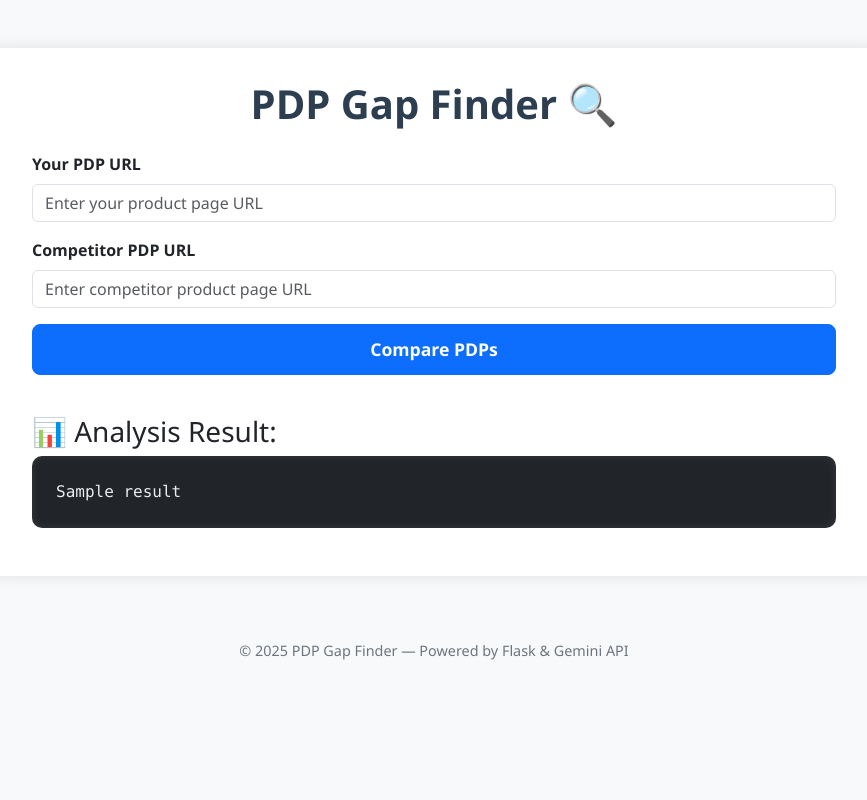
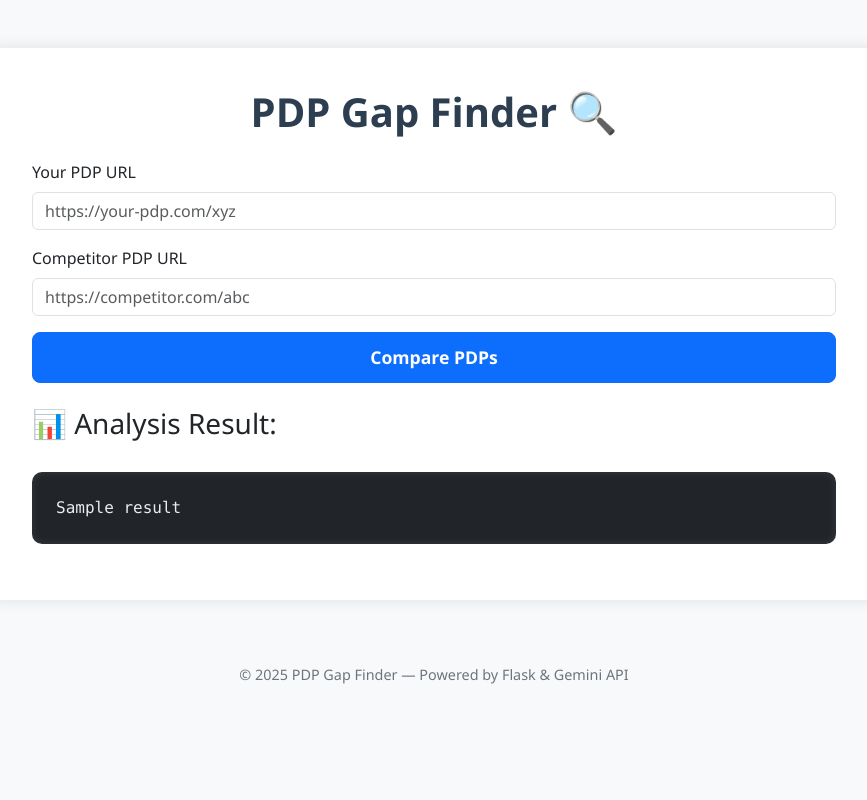
Before and after one commit to FahadBinAbdullah7/pdp-gap-finder-backend, a Flask app: template templates/index.html in a window 1280 px wide. Shown: the whole page, without its empty margins (206-1073 px from the left). Run offline with Flask 3, Linux system fonts and the light colour scheme; the template is opened without the code that fills it: most values are stand-ins (such as "Sample title", 1, 10 or a date in 2020).

Commit message:
Update index.html

```diff
--- a/templates/index.html
+++ b/templates/index.html
@@ -5,32 +5,31 @@
   <meta name="viewport" content="width=device-width, initial-scale=1" />
   <title>PDP Gap Finder</title>
 
-  <!-- Bootstrap 5 CSS CDN -->
+  <!-- Bootstrap 5 CSS -->
   <link href="https://cdn.jsdelivr.net/npm/bootstrap@5.3.0/dist/css/bootstrap.min.css" rel="stylesheet" />
 
   <style>
     body {
       background: #f8f9fa;
       padding-top: 3rem;
-      min-height: 100vh;
       font-family: 'Segoe UI', Tahoma, Geneva, Verdana, sans-serif;
     }
+
     .container {
       max-width: 900px;
       background: #fff;
-      padding: 2rem 3rem;
+      padding: 2.5rem 3rem;
       border-radius: 12px;
       box-shadow: 0 0 15px rgba(0,0,0,0.1);
     }
+
     h1 {
       font-weight: 700;
       margin-bottom: 1.5rem;
       color: #2c3e50;
       text-align: center;
     }
-    label {
-      font-weight: 600;
-    }
+
     .btn-primary {
       width: 100%;
       padding: 0.7rem;
@@ -38,6 +37,15 @@
       font-weight: 600;
       border-radius: 8px;
     }
+
+    .loading {
+      display: none;
+      margin-top: 15px;
+      text-align: center;
+      color: #0d6efd;
+      font-weight: 600;
+    }
+
     pre {
       background-color: #212529;
       color: #e9ecef;
@@ -49,10 +57,9 @@
       font-size: 1rem;
       line-height: 1.5;
       box-shadow: inset 0 0 8px rgba(255,255,255,0.1);
+      margin-top: 2rem;
     }
-    .result-section {
-      margin-top: 2.5rem;
-    }
+
     footer {
       margin-top: 4rem;
       text-align: center;
@@ -67,15 +74,19 @@
     <form method="POST" id="pdpForm" novalidate>
       <div class="mb-3">
         <label for="your_url" class="form-label">Your PDP URL</label>
-        <input type="url" class="form-control" id="your_url" name="your_url" placeholder="Enter your product page URL" required>
-        <div class="invalid-feedback">Please provide a valid URL.</div>
+        <input type="url" class="form-control" id="your_url" name="your_url" required placeholder="https://your-pdp.com/xyz" />
+        <div class="invalid-feedback">Please enter your PDP URL.</div>
       </div>
       <div class="mb-3">
         <label for="comp_url" class="form-label">Competitor PDP URL</label>
-        <input type="url" class="form-control" id="comp_url" name="comp_url" placeholder="Enter competitor product page URL" required>
-        <div class="invalid-feedback">Please provide a valid URL.</div>
+        <input type="url" class="form-control" id="comp_url" name="comp_url" required placeholder="https://competitor.com/abc" />
+        <div class="invalid-feedback">Please enter the competitor's PDP URL.</div>
       </div>
-      <button type="submit" class="btn btn-primary">Compare PDPs</button>
+      <button type="submit" id="submitBtn" class="btn btn-primary">Compare PDPs</button>
+      <div class="loading" id="loadingSpinner">
+        <div class="spinner-border text-primary me-2" role="status"></div>
+        Analyzing PDPs, please wait...
+      </div>
     </form>
 
     {% if result %}
@@ -90,21 +101,26 @@
     &copy; 2025 PDP Gap Finder — Powered by Flask & Gemini API
   </footer>
 
-  <!-- Bootstrap 5 JS Bundle with Popper -->
+  <!-- Bootstrap 5 JS Bundle -->
   <script src="https://cdn.jsdelivr.net/npm/bootstrap@5.3.0/dist/js/bootstrap.bundle.min.js"></script>
 
   <script>
-    // Bootstrap form validation
+    // Bootstrap validation + spinner toggle
     (() => {
-      'use strict';
-      const form = document.querySelector('#pdpForm');
-      form.addEventListener('submit', e => {
+      const form = document.getElementById('pdpForm');
+      const submitBtn = document.getElementById('submitBtn');
+      const spinner = document.getElementById('loadingSpinner');
+
+      form.addEventListener('submit', (event) => {
         if (!form.checkValidity()) {
-          e.preventDefault();
-          e.stopPropagation();
+          event.preventDefault();
+          event.stopPropagation();
+          form.classList.add('was-validated');
+        } else {
+          submitBtn.disabled = true;
+          spinner.style.display = 'block';
         }
-        form.classList.add('was-validated');
-      }, false);
+      });
     })();
   </script>
 </body>
```
